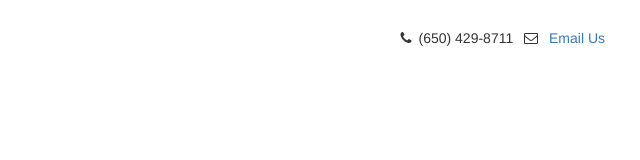
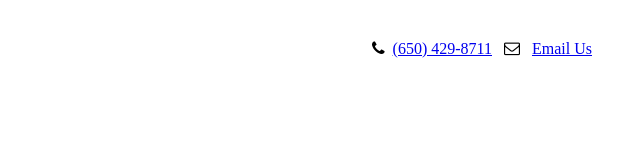
Before and after one commit to Haider-Azawi/bankjoy, a plain HTML site: page index.html in a window 1280 px wide. Shown: the whole page, without its empty margins (640-1280 px from the left). Drawn offline with nearby package versions, Linux system fonts and the light colour scheme.

Commit message:
Users can view contact information.

```diff
--- a/index.html
+++ b/index.html
@@ -3,12 +3,11 @@
   <head>
     <title>Bankjoy</title>
     <link rel="stylesheet" href="default.css"/>
-    <link rel="stylesheet" href="https://maxcdn.bootstrapcdn.com/bootstrap/3.3.7/css/bootstrap.min.css"/>
     <link rel="stylesheet" href="https://cdnjs.cloudflare.com/ajax/libs/font-awesome/4.7.0/css/font-awesome.min.css"/>
   </head>
   <body>
       <div class="contact">
-      <i class="fa fa-phone" aria-hidden="true"></i><span>(650) 429-8711</span>
+      <i class="fa fa-phone" aria-hidden="true"></i><span><a href="tel:6504298711">(650) 429-8711</a></span>
       <i class="fa fa-envelope-o" aria-hidden="true"></i>
       <span><a href="mailto:contact@bankjoy.com">Email Us</a></span>
     </div>
```
